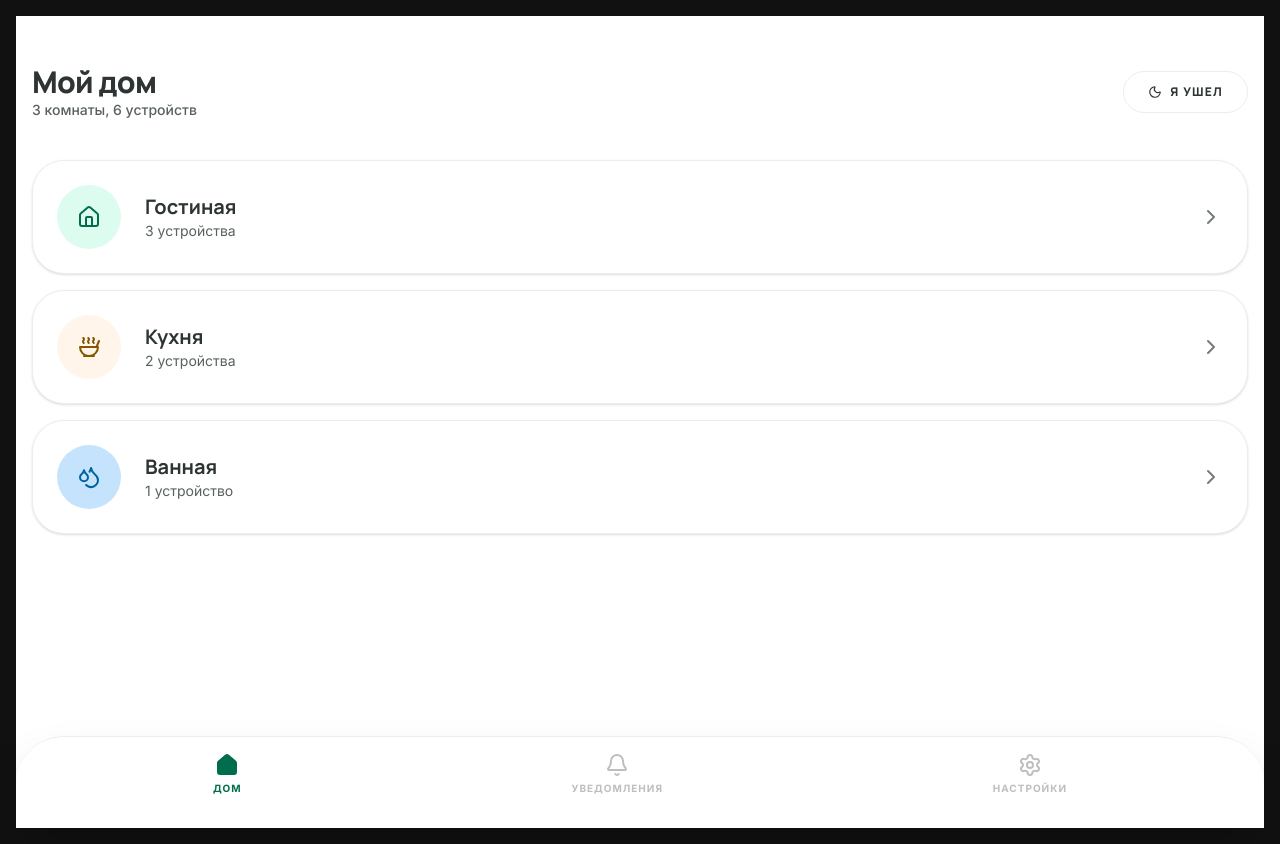
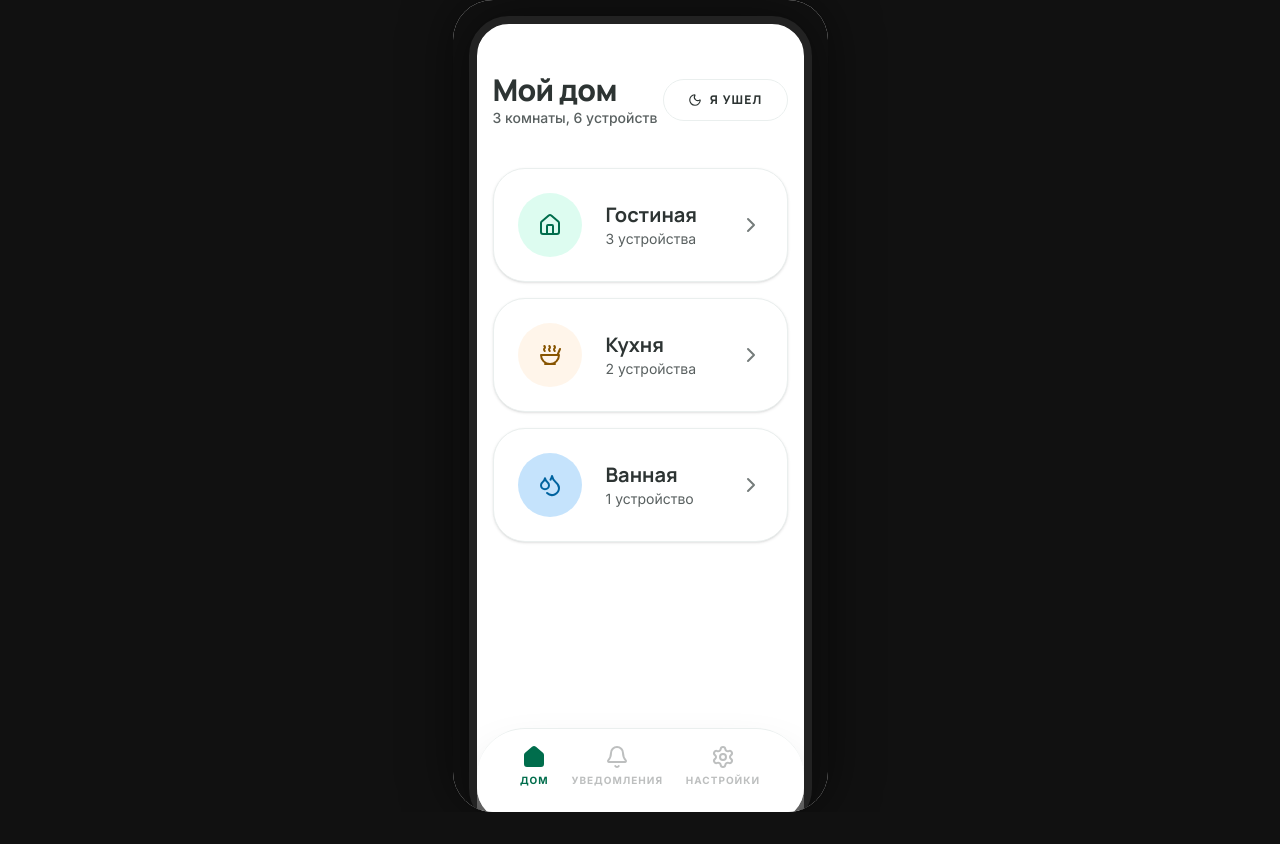
Before and after one commit to nahstya/smart-home-ui-study, a React (Vite) app in the folder aura-home/: page / in a window 1280 px wide. After the commit the page ends 812 px from the top, so only its background shows below. Built offline with nearby package versions, Linux system fonts and the light colour scheme.

Commit message:
Update index.css

```diff
--- a/aura-home/src/index.css
+++ b/aura-home/src/index.css
@@ -62,30 +62,58 @@
   -webkit-tap-highlight-color: transparent;
 }
 
-/* Убираем все внешние рамки и центрирование через flex */
+/* Вставь это во второй и третий index.css */
+
 body {
+
   margin: 0;
-  padding: 0;
-  background-color: var(--color-surface); /* Используем ваш светлый фон из темы */
-  display: block;
+
+  background: #111; /* Темный фон вокруг телефона */
+
+  display: flex;
+
+  justify-content: center;
+
+  align-items: center;
+
   min-height: 100vh;
+
 }
 
+
+
 #root {
-  /* Растягиваем на всю ширину и высоту */
-  width: 100%;
-  min-height: 100vh;
 
-  /* Убираем черную рамку, тени и скругления */
-  border: none !important;
-  border-radius: 0 !important;
-  box-shadow: none !important;
+  width: 375px;
 
-  /* Разрешаем естественный скролл страницы */
-  overflow: visible;
+  height: 812px;
+
   background: white;
 
-  /* Центрируем контент, если экран очень широкий (опционально) */
-  margin: 0 auto;
-  max-width: 100%;
+  position: relative;
+
+  overflow: hidden; /* Обрезаем всё, что вылетает за границы трубки */
+
+  border-radius: 40px;
+
+  box-shadow: 0 0 50px rgba(0,0,0,0.5);
+
 }
+
+
+
+/* Добавь этот класс для скрытия полосы прокрутки, но сохранения самой функции */
+
+.no-scrollbar::-webkit-scrollbar {
+
+  display: none;
+
+}
+
+.no-scrollbar {
+
+  -ms-overflow-style: none;
+
+  scrollbar-width: none;
+
+}
```
